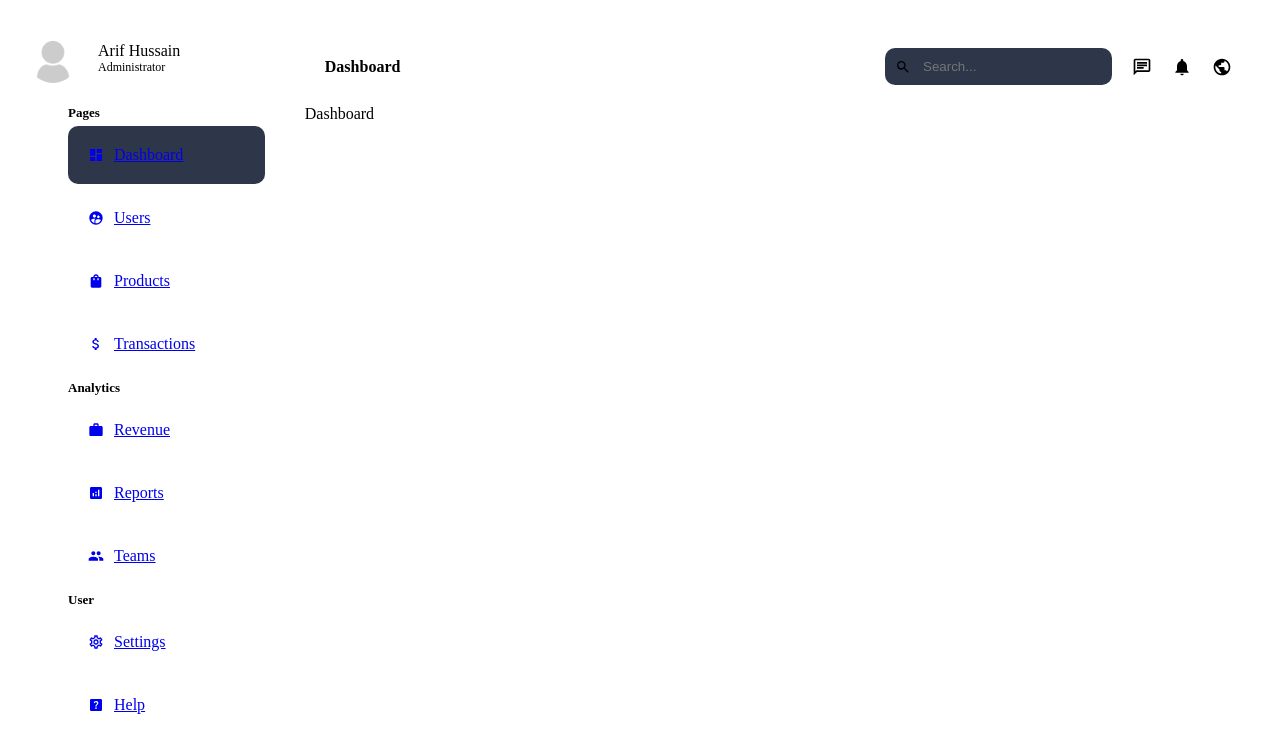
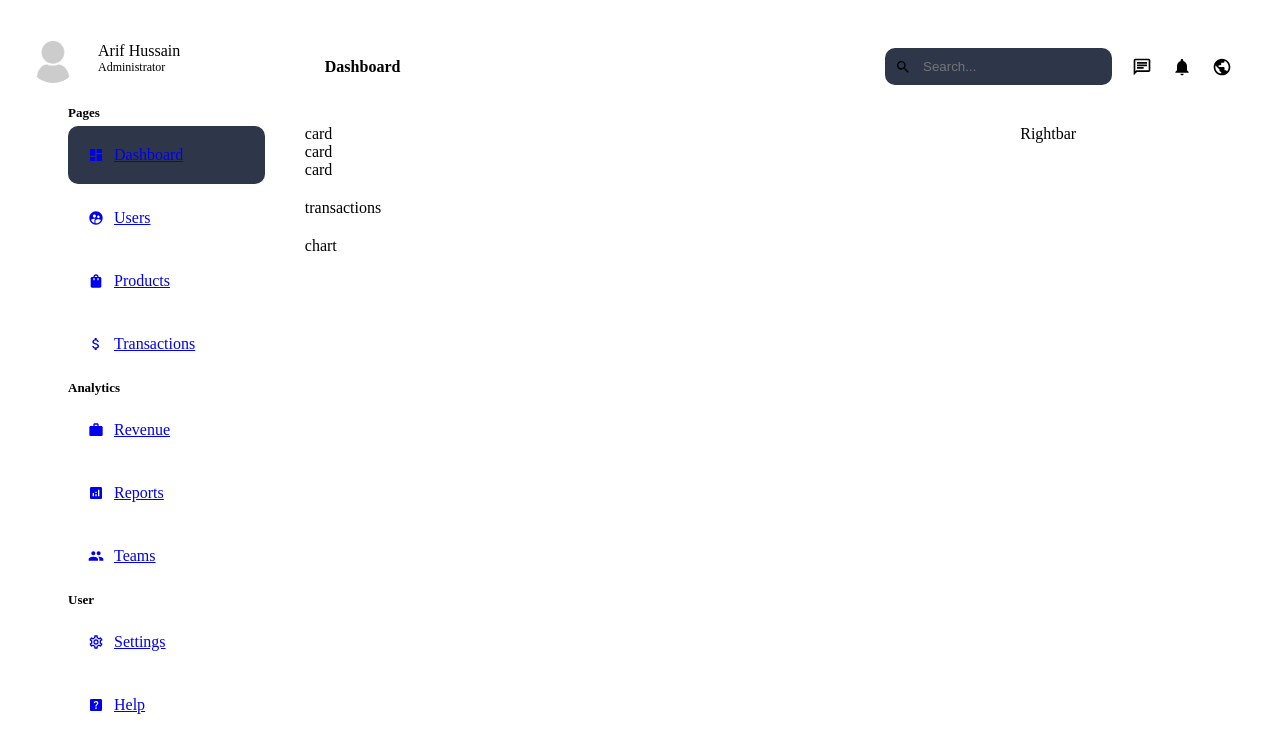
Before and after one commit to arifweb2020/Next14-Backend, a Next.js app: page /dashboard in a window 1280 px wide. Shown: the top 752 px of the page. Built offline with nearby package versions, Linux system fonts and the light colour scheme.

Commit message:
dashboard layout done

```diff
--- a/app/dashboard/page.tsx
+++ b/app/dashboard/page.tsx
@@ -1,9 +1,27 @@
-import React from 'react'
+import React from "react";
+import styles from "./../ui/dashboard/dashboard.module.css";
+import Card from "../ui/dashboard/card/card";
+import Rightbar from "../ui/dashboard/rightbar/rightbar";
+import Chart from "../ui/dashboard/chart/chart";
+import Transactions from "../ui/dashboard/transactions/transactions";
 
 const Dashboard = () => {
   return (
-    <div>Dashboard</div>
-  )
-}
+    <div className={styles.wrapper}>
+      <div className={styles.main}>
+        <div className={styles.card}>
+          <Card/>
+          <Card/>
+          <Card/>
+        </div>
+        <Transactions/>
+        <Chart/>
+      </div>
+      <div className={styles.side}>
+      <Rightbar/>
+      </div>
+    </div>
+  );
+};
 
-export default Dashboard
+export default Dashboard;
--- /dev/null
+++ b/app/ui/dashboard/card/card.tsx
@@ -0,0 +1,10 @@
+import React from 'react'
+import styles from './card.module.css'
+
+const Card = () => {
+  return (
+    <div>card</div>
+  )
+}
+
+export default Card
--- /dev/null
+++ b/app/ui/dashboard/chart/chart.tsx
@@ -0,0 +1,10 @@
+import React from 'react'
+import styles from './chart.module.css'
+
+const Chart = () => {
+  return (
+    <div>chart</div>
+  )
+}
+
+export default Chart
--- a/app/ui/dashboard/dashboard.module.css
+++ b/app/ui/dashboard/dashboard.module.css
@@ -12,3 +12,26 @@
     flex:4;
     padding: 20px;
 }
+
+.wrapper {
+    display: flex;
+    gap: 20px;
+    margin-top: 20px;
+  }
+
+  .main {
+    flex: 3;
+    display: flex;
+    flex-direction: column;
+    gap: 20px;
+  }
+
+  .cards {
+    display: flex;
+    gap: 20px;
+    justify-content: space-between;
+  }
+
+  .side {
+    flex: 1;
+  }
--- /dev/null
+++ b/app/ui/dashboard/rightbar/rightbar.tsx
@@ -0,0 +1,10 @@
+import React from 'react'
+import styles from './rightbar.module.css'
+
+const Rightbar = () => {
+  return (
+    <div>Rightbar</div>
+  )
+}
+
+export default Rightbar
--- /dev/null
+++ b/app/ui/dashboard/transactions/transactions.module.css
@@ -0,0 +1,3 @@
+.conatiner{
+
+}
--- /dev/null
+++ b/app/ui/dashboard/transactions/transactions.tsx
@@ -0,0 +1,10 @@
+import React from 'react'
+import styles from './transactions.module.css'
+
+const Transactions = () => {
+  return (
+    <div className={styles.container}>transactions</div>
+  )
+}
+
+export default Transactions
```
Also changed, not shown: app/ui/dashboard/card/card.module.css (added), app/ui/dashboard/chart/chart.module.css (added), app/ui/dashboard/rightbar/rightbar.module.css (added).
